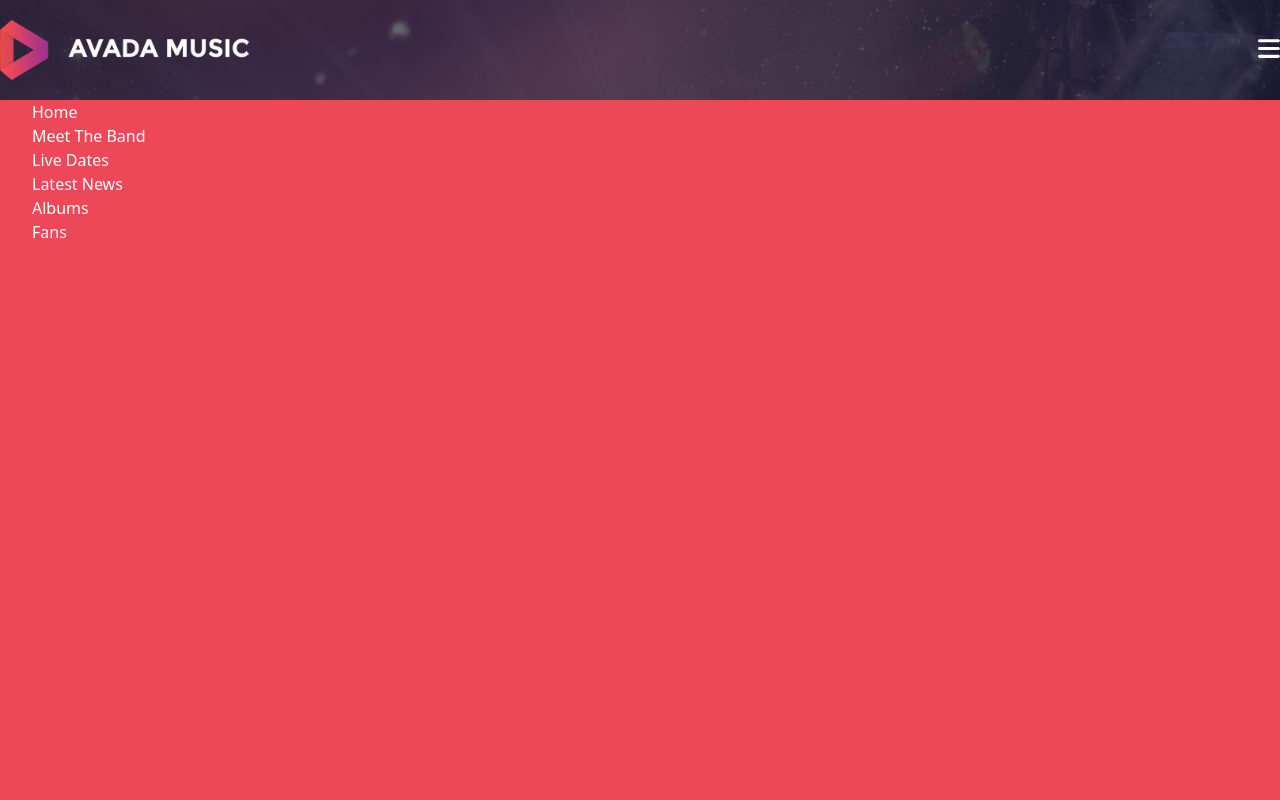
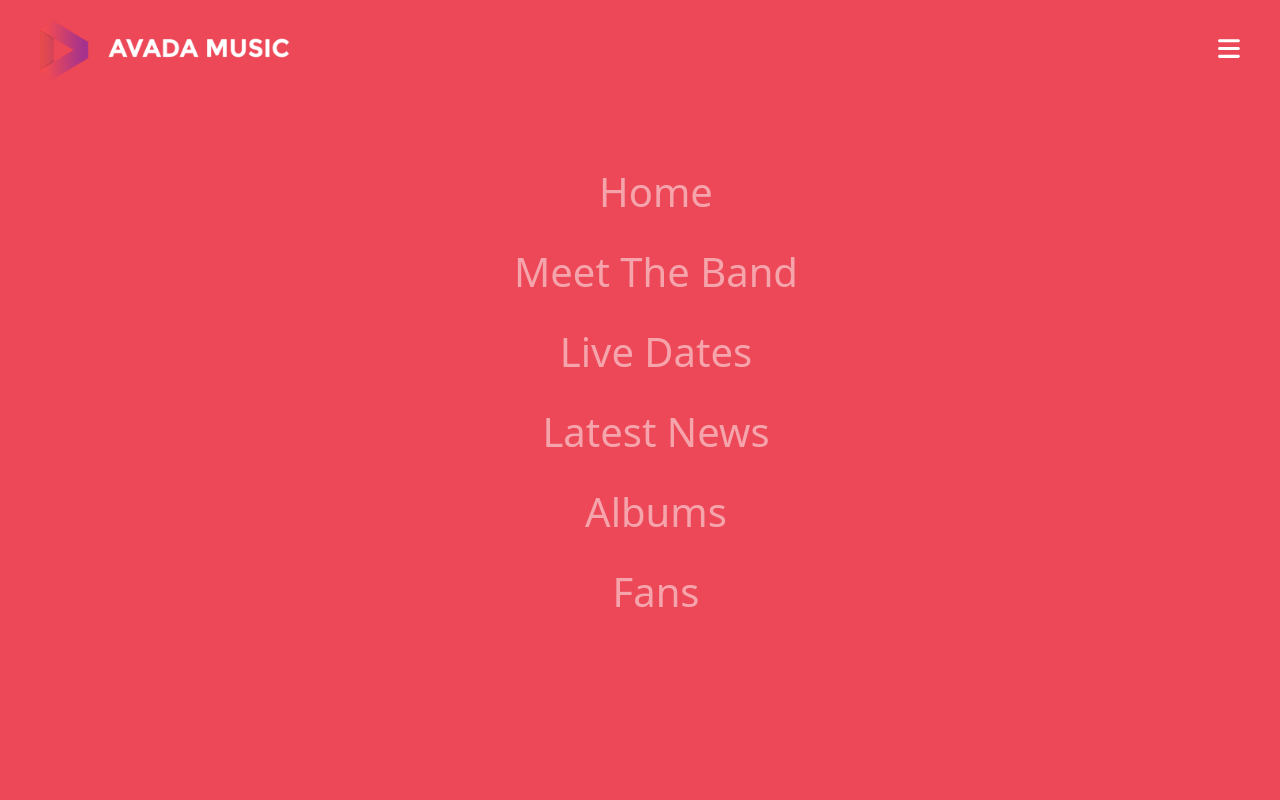
Before and after one commit to MindulaHewadewage/proj-html-vuejs, a Vue app: page / in a window 1280 px wide. Shown: the top 800 px of the page. Built offline with nearby package versions, Linux system fonts and the light colour scheme.

Commit message:
grafica completata del header menu

```diff
--- a/src/assets/sass/style.scss
+++ b/src/assets/sass/style.scss
@@ -17,6 +17,7 @@
 
   a {
     text-decoration: none;
+    color: white;
   }
 
   /* utils */
--- a/src/components/AppHeader.vue
+++ b/src/components/AppHeader.vue
@@ -23,15 +23,24 @@ export default {
 
         <div class="open-menu">
             <ul>
+                <a href="#">
                     <li>Home</li>
+                </a>
+                <a href="#">
                     <li>Meet The Band </li>
+                </a>
+                <a href="#">
                     <li>Live Dates</li>
+                </a>
+                <a href="#">
                     <li>Latest News</li>
+                </a>
+                <a href="#">
                     <li>Albums</li>
+                </a>
+                <a href="#">
                     <li>Fans</li>
-
-
-
+                </a>
             </ul>
         </div>
 
@@ -61,8 +70,31 @@ export default {
     height: 100vh;
     width: 100%;
     background-color: #EC4858;
+    color: white;
+    text-align: center;
+
     position: absolute;
-    color: white;
+    top: 0;
+    left: 0;
+    right: 0;
+    bottom: 0;
+
+    display: flex;
+    align-items: center;
+    justify-content: center;
+
+    li {
+        font-size: 40px;
+        font-weight: 100;
+        padding: 10px;
+        opacity: 0.5;
+
+        &:hover {
+            opacity: 1;
+            scale: 1.1;
+            transition: 0.3s;
+        }
+    }
 
 
 }
@@ -110,6 +142,12 @@ header {
     justify-content: space-between;
     align-items: center;
 
+    position: absolute;
+    top: 0;
+    left: 40px;
+    right: 40px;
+    z-index: 1;
+
     .logo {
         width: 250px;
     }
```
Lines whose indentation alone changed are shown as unchanged.
